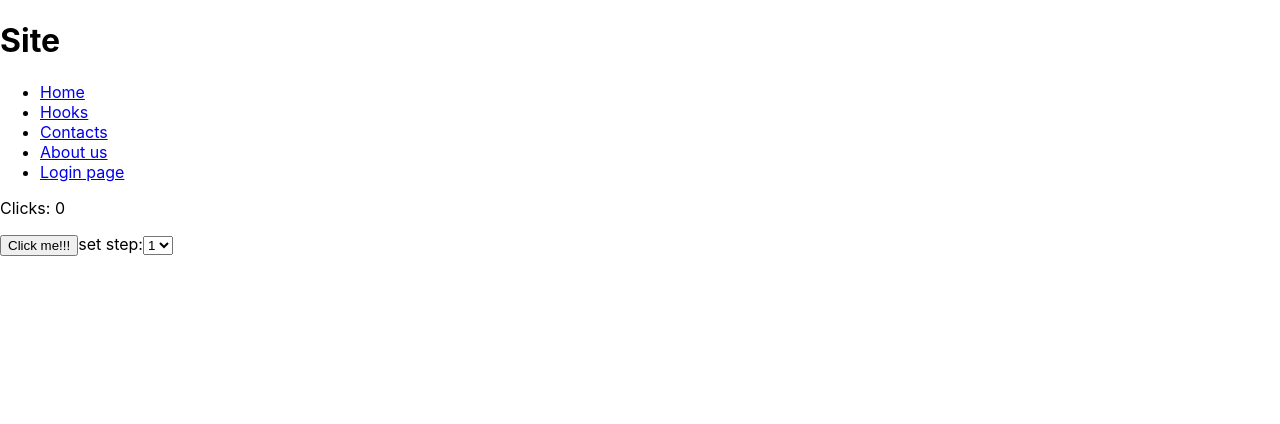
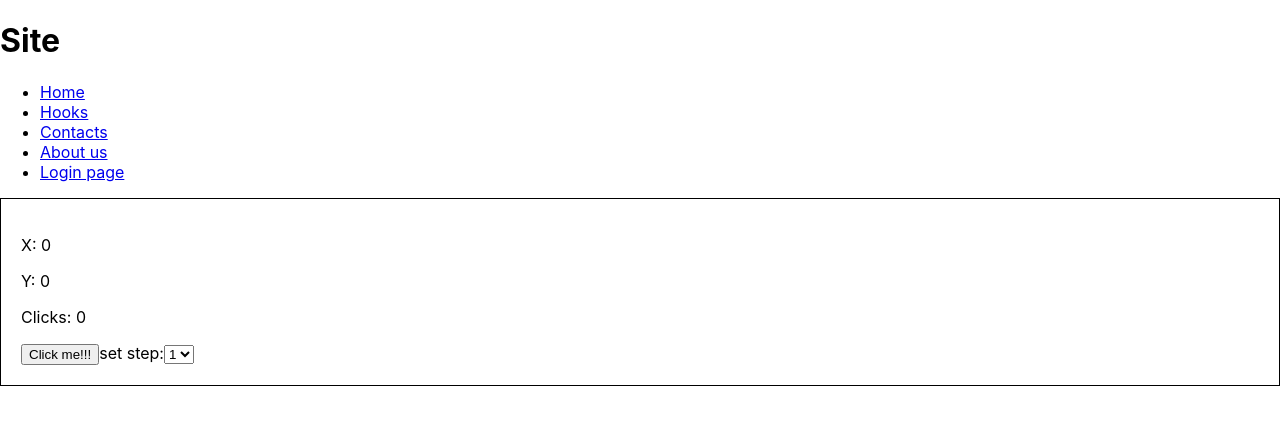
Before and after one commit to fc-fullstack-courses/pfe-2023-1-react-lessons, a React (Create React App) app: page /hooks in a window 1280 px wide. Shown: the top 424 px of the page. Built offline with nearby package versions, Linux system fonts and the light colour scheme.

Commit message:
Add mouse tracking capabilities to HooksPage

```diff
--- a/src/pages/HooksPage/index.jsx
+++ b/src/pages/HooksPage/index.jsx
@@ -10,8 +10,9 @@ const HooksPage = () => {
   */
   const [clicks, setClick] = useState(0);
   const [step, setStep] = useState(1);
+  const [coords, setCoords] = useState({ x: 0, y: 0 });
 
-  function handleClick() {
+  function handleClick(e) {
     // сюди одразу передаємо нове значення стану
     setClick(clicks + step);
   }
@@ -20,10 +21,25 @@ const HooksPage = () => {
     setStep(+newStep);
   }
 
+  function handleChangeCoords({clientX, clientY}) {
+    setCoords({
+      x: clientX,
+      y: clientY
+    });
+  }
+
   return (
     <>
       <Header />
-      <div>
+      <div
+        style={{
+          border: '1px solid black',
+          padding: '20px',
+        }}
+        onMouseMove={handleChangeCoords}
+      >
+        <p>X: {coords.x}</p>
+        <p>Y: {coords.y}</p>
         <p>Clicks: {clicks}</p>
         <button onClick={handleClick}>Click me!!!</button>
         <label>
```
